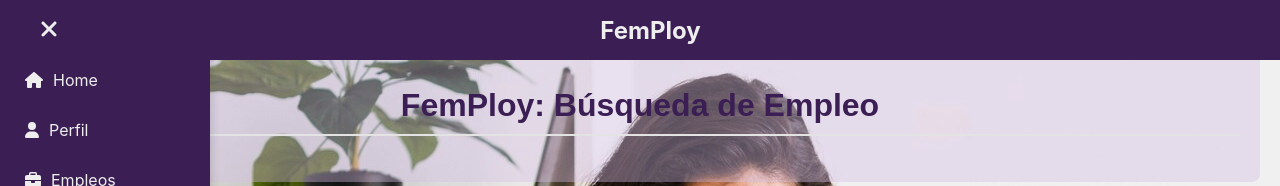
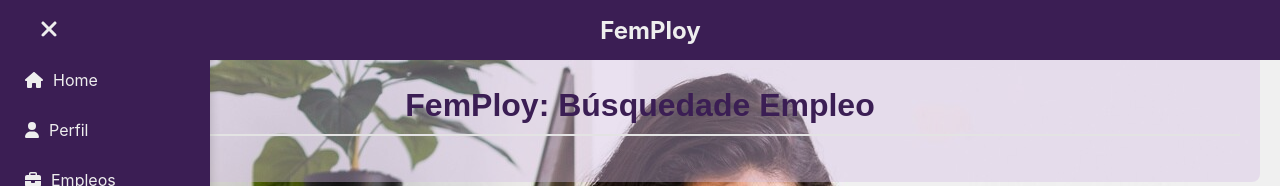
Before and after one commit to YenyVillalba/miprueba, a React (Create React App) app: page /Empleos in a window 1280 px wide. Shown: the top 186 px of the page. Built offline with nearby package versions, Linux system fonts and the light colour scheme; no server answers.

Commit message:
Update Empleos.js

```diff
--- a/src/Components/Empleos.js
+++ b/src/Components/Empleos.js
@@ -129,7 +129,7 @@ const Empleos = () => {
   return (
     <div className={styles.container}>
       <div className={styles.headerBox}>
-        <h2>FemPloy: Búsqueda de Empleo</h2>
+        <h2>FemPloy: Búsquedade Empleo</h2>
       </div>
 
       {showSuggestions && (
```
